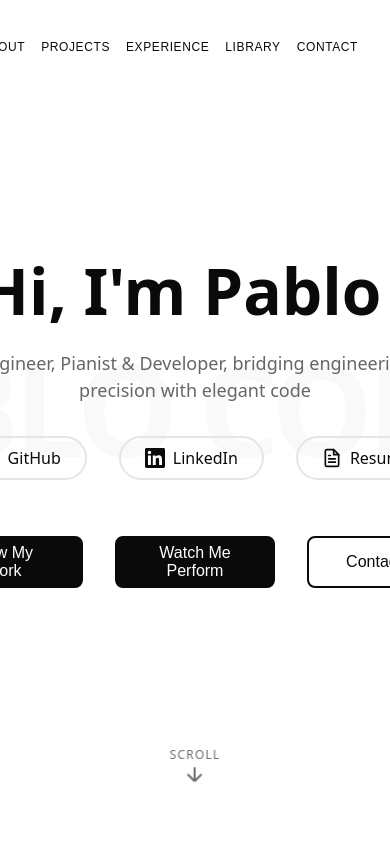
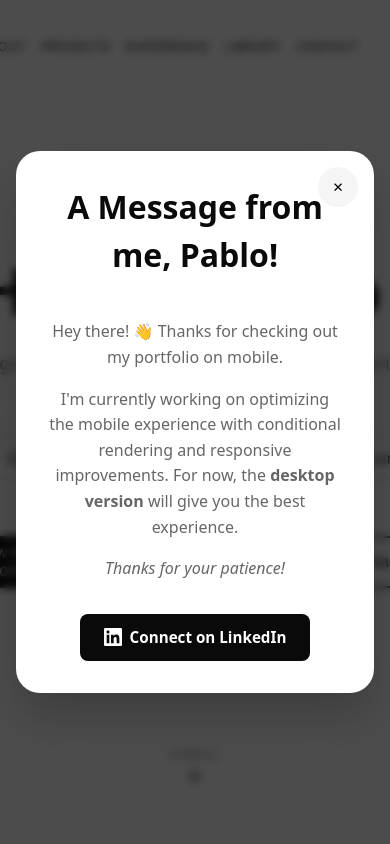
Before and after one commit to PabloCoralDev/react-personal-website, a React (Vite) app: page / in a window 390 px wide. Shown: the top 844 px of the page. Built offline with nearby package versions, Linux system fonts and the light colour scheme.

Commit message:
added little mobile rendering warning + CTA

```diff
--- a/src/App.css
+++ b/src/App.css
@@ -919,6 +919,50 @@
   }
 }
 
+.mobile-warning-modal {
+  max-width: 500px;
+}
+
+.mobile-warning-modal .modal-header {
+  text-align: center;
+  border-bottom: none;
+  padding-bottom: 1rem;
+}
+
+.mobile-warning-modal .modal-body {
+  text-align: center;
+}
+
+.mobile-warning-modal .modal-paragraph {
+  font-size: 1rem;
+  line-height: 1.6;
+}
+
+.mobile-warning-cta {
+  display: inline-flex;
+  align-items: center;
+  gap: 0.5rem;
+  padding: 0.75rem 1.5rem;
+  background: var(--text-primary);
+  color: var(--bg-primary);
+  text-decoration: none;
+  border-radius: 0.5rem;
+  font-weight: 600;
+  font-size: 0.95rem;
+  transition: all 0.2s ease;
+  margin-top: 0.5rem;
+}
+
+.mobile-warning-cta:hover {
+  background: var(--text-secondary);
+  transform: translateY(-2px);
+  box-shadow: 0 4px 12px rgba(0, 0, 0, 0.15);
+}
+
+.mobile-warning-cta svg {
+  flex-shrink: 0;
+}
+
 .modal-close {
   position: absolute;
   top: 1.5rem;
--- a/src/App.tsx
+++ b/src/App.tsx
@@ -53,6 +53,7 @@ function App() {
   const [typedText, setTypedText] = useState('')
   const [typingComplete, setTypingComplete] = useState(false)
   const [isMobile, setIsMobile] = useState(false)
+  const [showMobileWarning, setShowMobileWarning] = useState(false)
 
   const fullText = "Hi, I'm Pablo"
 
@@ -90,6 +91,12 @@ function App() {
       const isMobileWidth = window.innerWidth <= 768
       const isMobileDevice = /Android|webOS|iPhone|iPad|iPod|BlackBerry|IEMobile|Opera Mini/i.test(navigator.userAgent)
       setIsMobile(isMobileWidth || isMobileDevice)
+
+      // Show mobile warning only once
+      if ((isMobileWidth || isMobileDevice) && !localStorage.getItem('mobileWarningShown')) {
+        setShowMobileWarning(true)
+        localStorage.setItem('mobileWarningShown', 'true')
+      }
     }
 
     checkMobile()
@@ -1103,6 +1110,46 @@ function App() {
           </div>
         </div>
       )}
+
+      {/* Mobile Warning Modal */}
+      {showMobileWarning && (
+        <div className="modal-overlay" onClick={() => setShowMobileWarning(false)}>
+          <div className="modal-content mobile-warning-modal" onClick={(e) => e.stopPropagation()}>
+            <button className="modal-close" onClick={() => setShowMobileWarning(false)}>
+              ✕
+            </button>
+
+            <div className="modal-header">
+              <h3 className="modal-title">A Message from me, Pablo!</h3>
+            </div>
+
+            <div className="modal-body">
+              <p className="modal-paragraph">
+                Hey there! 👋 Thanks for checking out my portfolio on mobile.
+              </p>
+              <p className="modal-paragraph">
+                I'm currently working on optimizing the mobile experience with conditional rendering and responsive improvements.
+
+                For now, the <b>desktop version</b> will give you the best experience.
+              </p>
+              <p className="modal-paragraph" style={{ marginBottom: '1.5rem' }}>
+                <i>Thanks for your patience!</i>
+              </p>
+              <a
+                href="https://linkedin.com/in/pablo-coral"
+                target="_blank"
+                rel="noopener noreferrer"
+                className="mobile-warning-cta"
+              >
+                <svg width="18" height="18" viewBox="0 0 24 24" fill="currentColor">
+                  <path d="M20.447 20.452h-3.554v-5.569c0-1.328-.027-3.037-1.852-3.037-1.853 0-2.136 1.445-2.136 2.939v5.667H9.351V9h3.414v1.561h.046c.477-.9 1.637-1.85 3.37-1.85 3.601 0 4.267 2.37 4.267 5.455v6.286zM5.337 7.433c-1.144 0-2.063-.926-2.063-2.065 0-1.138.92-2.063 2.063-2.063 1.14 0 2.064.925 2.064 2.063 0 1.139-.925 2.065-2.064 2.065zm1.782 13.019H3.555V9h3.564v11.452zM22.225 0H1.771C.792 0 0 .774 0 1.729v20.542C0 23.227.792 24 1.771 24h20.451C23.2 24 24 23.227 24 22.271V1.729C24 .774 23.2 0 22.222 0h.003z"/>
+                </svg>
+                Connect on LinkedIn
+              </a>
+            </div>
+          </div>
+        </div>
+      )}
     </div>
   )
 }
```
